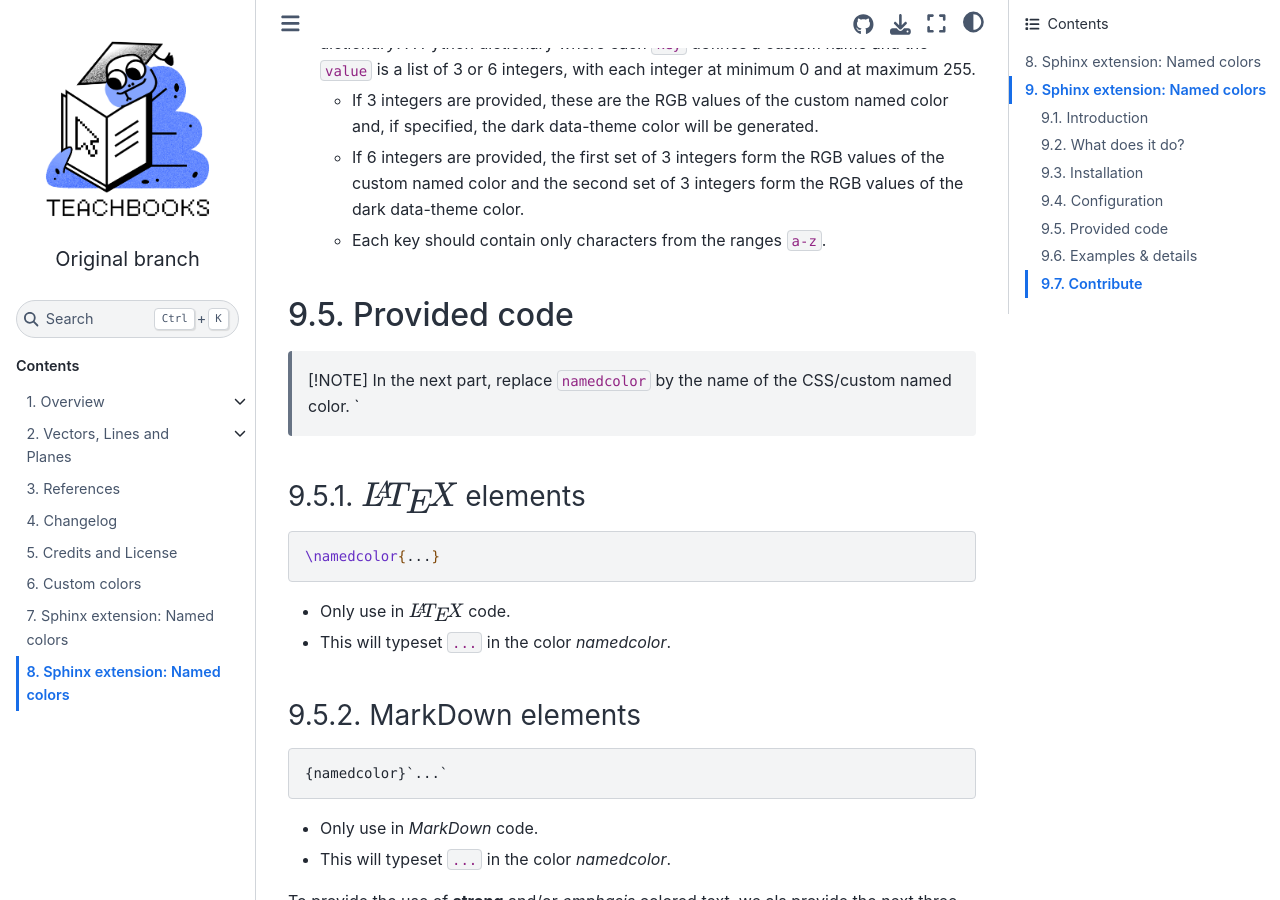
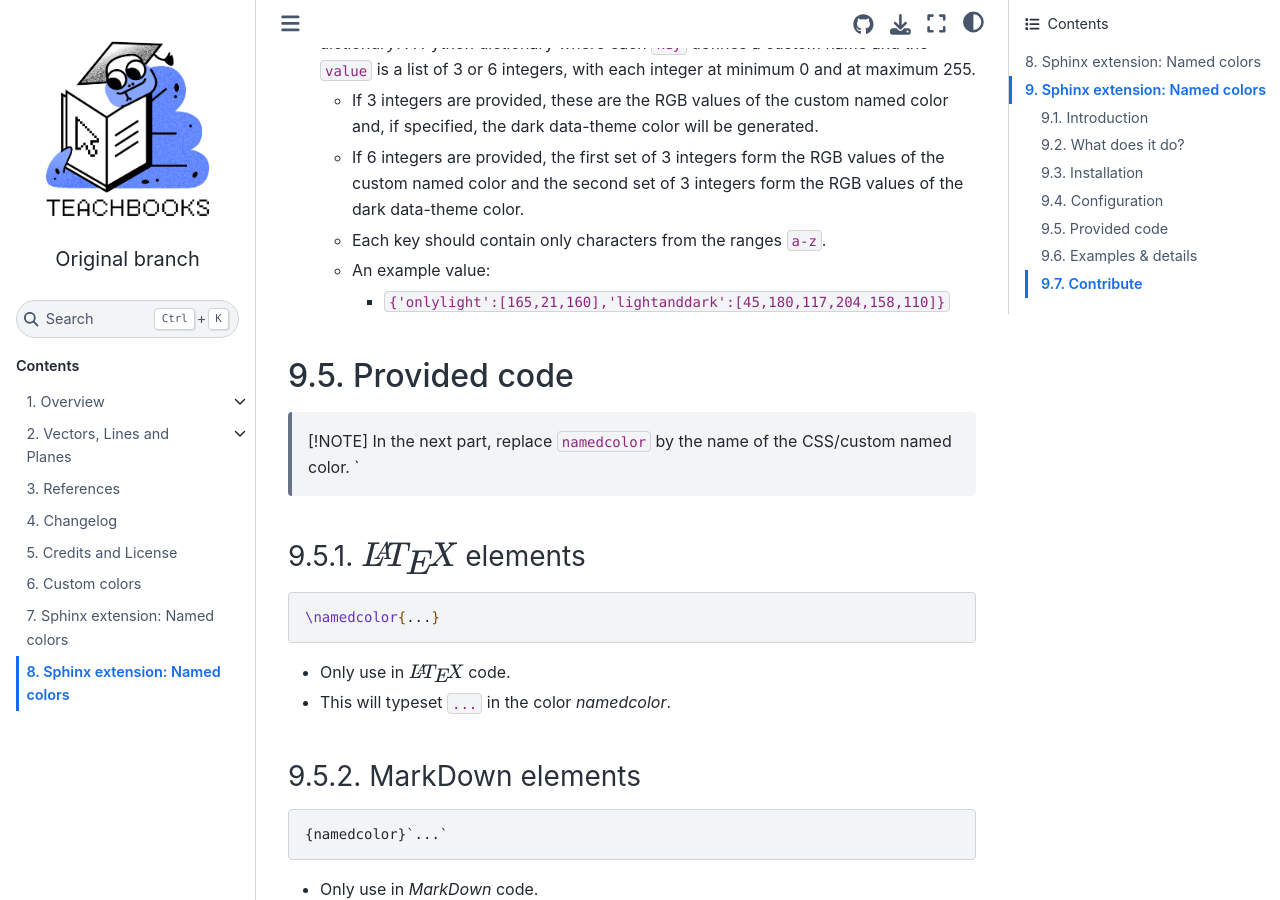
Before and after one commit to douden/test_book_from_template, a Jupyter Book: the page built from book/readme_repo.md, in a window 1280 px wide and 900 px high, scrolled down 2568 px. Built offline with Jupyter Book 1.0.4 settings and Sphinx 7.4.7 and the Sphinx Book theme 1.1.4, drawn with Linux system fonts in a browser that asks for light colours; pages that are not in the unit, such as notebooks, are missing from menus; comment, search, counter and statistics services are not loaded.

Commit message:
Example value

```diff
--- a/book/readme_repo.md
+++ b/book/readme_repo.md
@@ -92,6 +92,8 @@ named_colors_custom_colors: None
   - If 3 integers are provided, these are the RGB values of the custom named color and, if specified, the dark data-theme color will be generated.
   - If 6 integers are provided, the first set of 3 integers form the RGB values of the custom named color and the second set of 3 integers form the RGB values of the dark data-theme color.
   - Each key should contain only characters from the ranges `a-z`.
+  - An example value:
+    - `` {'onlylight':[165,21,160],'lightanddark':[45,180,117,204,158,110]} ``
 
 ## Provided code
 
```
Also changed, not shown: book/readme_manual.md (+2 -0 lines).
